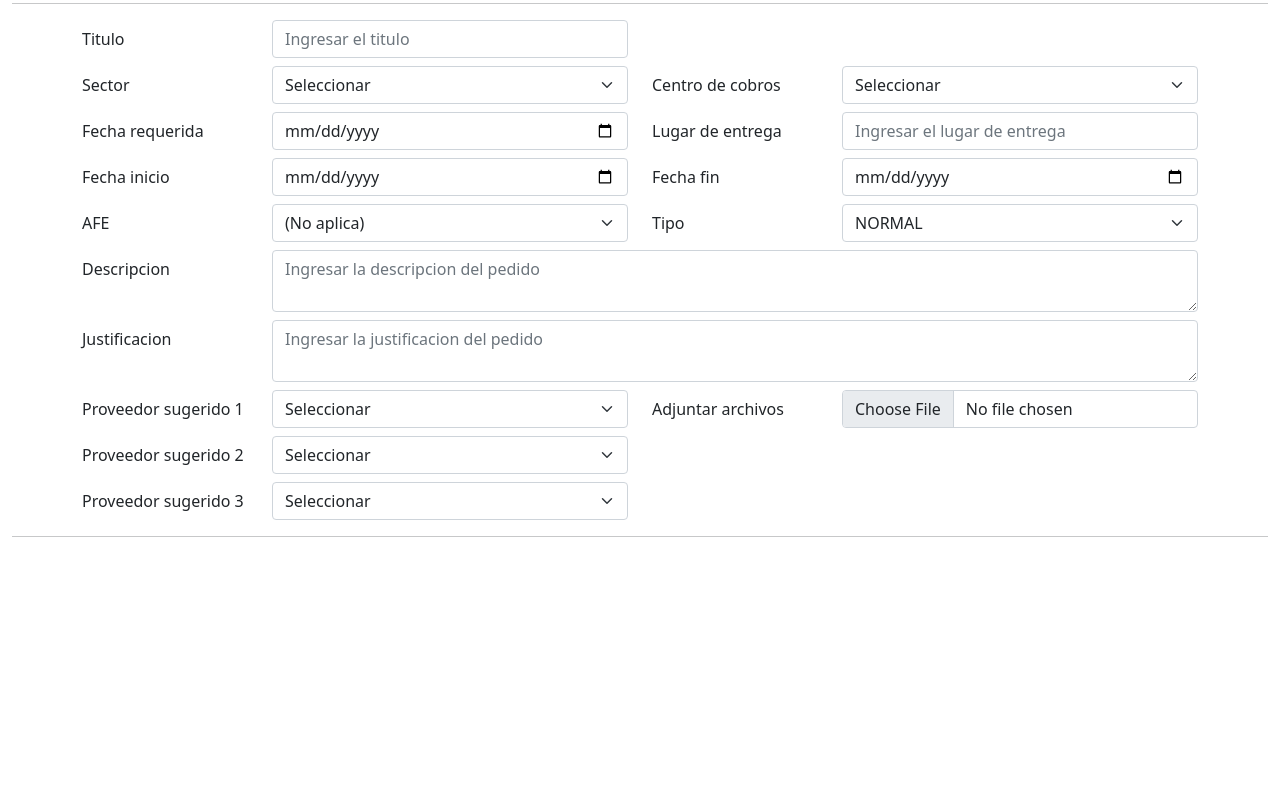
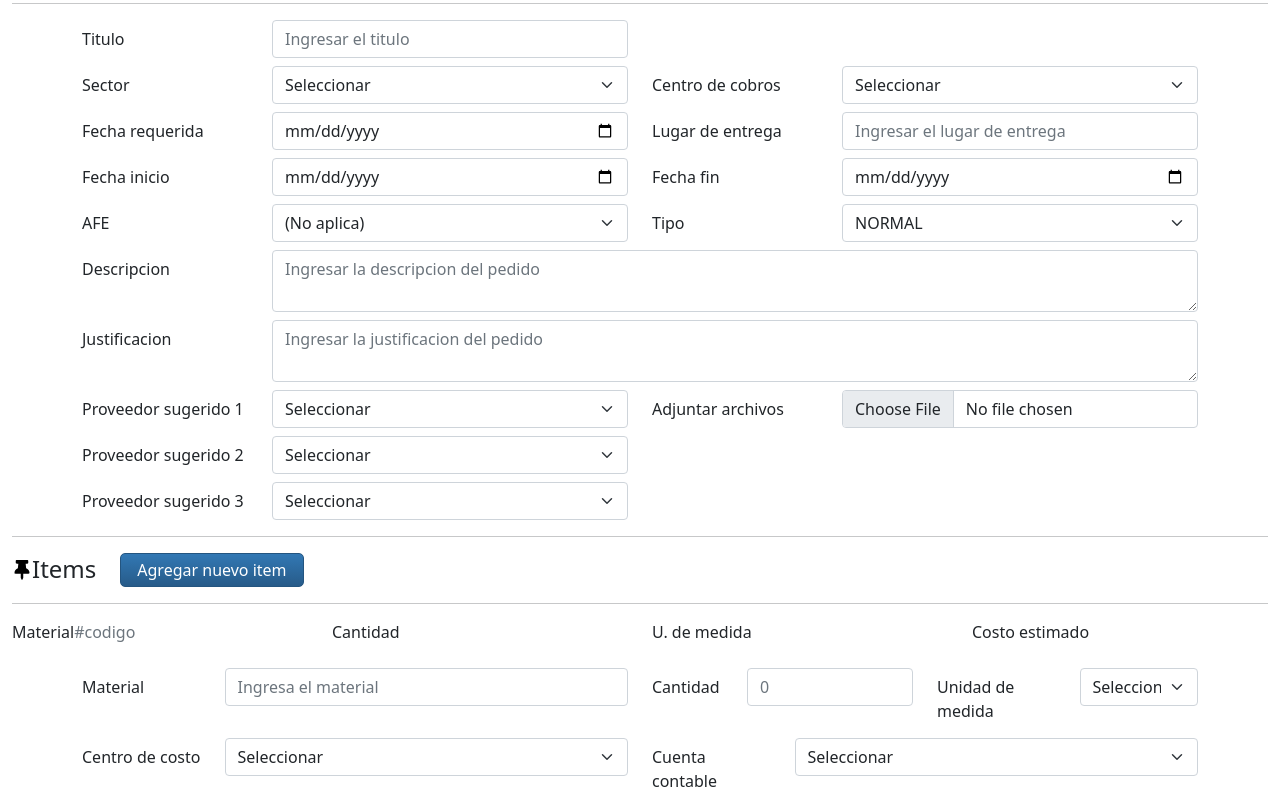
Before and after one commit to proyecto-oilstone/assets, a React (Create React App) app in the folder frontend/: page /crear-pedido in a window 1280 px wide. Shown: the part 195-995 px from the top of the page. Before the commit the page ends 800 px from the top, so only its background shows below. Built offline with nearby package versions, Linux system fonts and the light colour scheme.

Commit message:
added items fields

```diff
--- /dev/null
+++ b/frontend/src/components/Buttons/Primary/ButtonPrimary.js
@@ -0,0 +1,11 @@
+import React from "react";
+import styles from "./ButtonPrimary.module.css";
+
+const ButtonPrimary = (props) => {
+    const { children, onClick = () => {}, className = "" } = props;
+    return (
+        <button onClick={onClick} className={`px-3 py-1 ${styles.button} ${className}`}>{children}</button>
+    );
+}
+
+export default ButtonPrimary;
--- /dev/null
+++ b/frontend/src/components/Buttons/Primary/ButtonPrimary.module.css
@@ -0,0 +1,6 @@
+.button {
+    background: linear-gradient(to bottom, #3278b4, #275b89);
+    border: 1px solid #245580;
+    border-radius: 5px;
+    color: white;
+}
--- a/frontend/src/components/CreateOrderPage/CreateOrderPage.js
+++ b/frontend/src/components/CreateOrderPage/CreateOrderPage.js
@@ -1,20 +1,116 @@
 import React from "react";
-import { Container } from "react-bootstrap";
+import { Col, Container, Form, Row } from "react-bootstrap";
 import Header from "../Common/Header/Header";
 import CreateOrderForm from "../CreateOrderForm/CreateOrderForm";
 import styles from "./CreateOrderPage.module.css";
+import ButtonPrimary from "../Buttons/Primary/ButtonPrimary";
 
 const CreateOrderPage = () => {
     return (
         <>
             <Header activeSection="pedidos"/>
             <Container fluid className="mt-4">
-                <h4><img className={`${styles.noteIcon} me-1`} src="./icons/files.png" alt="icono"/>Nueva nota de pedido de Oilstone Energia S.A.</h4>
+                <h4><img className={`${styles.icon} me-1`} src="./icons/files.png" alt="icono"/>Nueva nota de pedido de Oilstone Energia S.A.</h4>
                 <hr/>
                 <Container>
                     <CreateOrderForm/>
                 </Container>
                 <hr/>
+                <div className="d-flex">
+                    <div className="d-flex align-items-center">
+                        <img className={styles.icon} src="./icons/thumbtack-solid.svg" alt="pin"/>
+                        <h4 className="m-0 me-4">Items</h4>
+                    </div>
+                    <ButtonPrimary>Agregar nuevo item</ButtonPrimary>
+                </div>
+                <hr/>
+                <Row className="mb-4">
+                    <Col sm="3">
+                        <span>Material<span className="text-secondary">#codigo</span></span>
+                    </Col>
+
+                    <Col sm="3">
+                        <span>Cantidad</span>
+                    </Col>
+
+                    <Col sm="3">
+                        <span>U. de medida</span>
+                    </Col>
+
+                    <Col sm="3">
+                        <span>Costo estimado</span>
+                    </Col>
+                </Row>
+
+                <Container>
+                    <Row className="mb-2">
+                        <Col sm="6">
+                            <Form.Group as={Row}>
+                                <Form.Label column sm="3">Material</Form.Label>
+                                <Col sm="9">
+                                    <Form.Control type="text" placeholder="Ingresa el material" />
+                                </Col>
+                            </Form.Group>
+                        </Col>
+
+                        <Col sm="6">
+                            <Row>
+                                <Col sm="6">
+                                    <Form.Group as={Row}>
+                                        <Form.Label column sm="4">Cantidad</Form.Label>
+                                        <Col sm="8">
+                                            <Form.Control type="text" placeholder="0" />
+                                        </Col>
+                                    </Form.Group>
+                                </Col>
+
+                                <Col sm="6">
+                                    <Form.Group as={Row}>
+                                        <Form.Label column sm="6">Unidad de medida</Form.Label>
+                                        <Col sm="6">
+                                            <Form.Select>
+                                                <option>Seleccionar</option>
+                                                <option value="1">One</option>
+                                                <option value="2">Two</option>
+                                                <option value="3">Three</option>
+                                            </Form.Select>
+                                        </Col>
+                                    </Form.Group>
+                                </Col>
+                            </Row>
+                        </Col>
+                    </Row>
+
+                    <Row>
+                        <Col sm="6">
+                            <Form.Group as={Row}>
+                                <Form.Label column sm="3">Centro de costo</Form.Label>
+                                <Col sm="9">
+                                    <Form.Select>
+                                        <option>Seleccionar</option>
+                                        <option value="1">One</option>
+                                        <option value="2">Two</option>
+                                        <option value="3">Three</option>
+                                    </Form.Select>
+                                </Col>
+                            </Form.Group>
+                        </Col>
+
+                        <Col sm="6">
+                            <Form.Group as={Row}>
+                                <Form.Label column sm="3">Cuenta contable</Form.Label>
+                                <Col sm="9">
+                                    <Form.Select>
+                                        <option>Seleccionar</option>
+                                        <option value="1">One</option>
+                                        <option value="2">Two</option>
+                                        <option value="3">Three</option>
+                                    </Form.Select>
+                                </Col>
+                            </Form.Group>
+                        </Col>
+                    </Row>
+                </Container>
             </Container>
         </>
     )
--- a/frontend/src/components/CreateOrderPage/CreateOrderPage.module.css
+++ b/frontend/src/components/CreateOrderPage/CreateOrderPage.module.css
@@ -1,4 +1,4 @@
-.noteIcon {
+.icon {
     width: 20px;
     height: 20px;
 }
```
Also changed, not shown: frontend/public/icons/thumbtack-solid.svg (added), frontend/src/components/CreateOrderForm/CreateOrderForm.js (indentation only).
